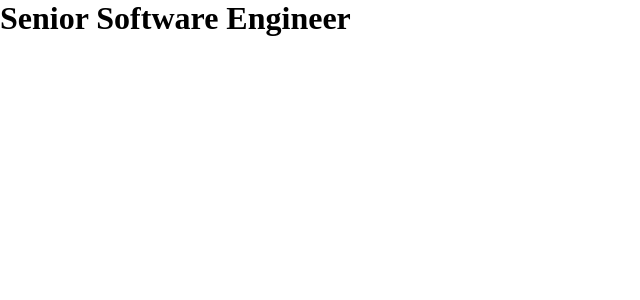
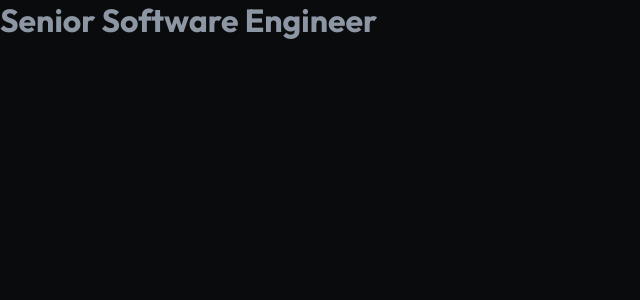
Before and after one commit to SP7TECH/portfolio-site, a React (Vite) app: page / in a window 1280 px wide. Shown: the top 300 px of the page, without its empty margins (0-640 px from the left). Built offline with nearby package versions, Linux system fonts and the light colour scheme.

Commit message:
utlitity classes

```diff
--- a/src/App.css
+++ b/src/App.css
@@ -1,3 +1,5 @@
+@import url("https://fonts.googleapis.com/css2?family=Geist+Mono:ital,wght@0,100..900;1,100..900&family=Outfit:wght@100..900&display=swap");
+
 :root {
   --color-background: #0a0b0d;
   --color-text: #8d96a3;
@@ -23,3 +25,22 @@
   padding: 0;
   box-sizing: border-box;
 }
+
+html {
+  font-size: 10px;
+}
+
+body {
+  background: var(--color-background);
+  color: var(--color-text);
+
+  font-size: 1.6rem;
+  font-family: "Outfit", sans-serif;
+  font-optical-sizing: auto;
+}
+
+/* Utility classes  */
+
+.container {
+  width: 1200px;
+}
```
